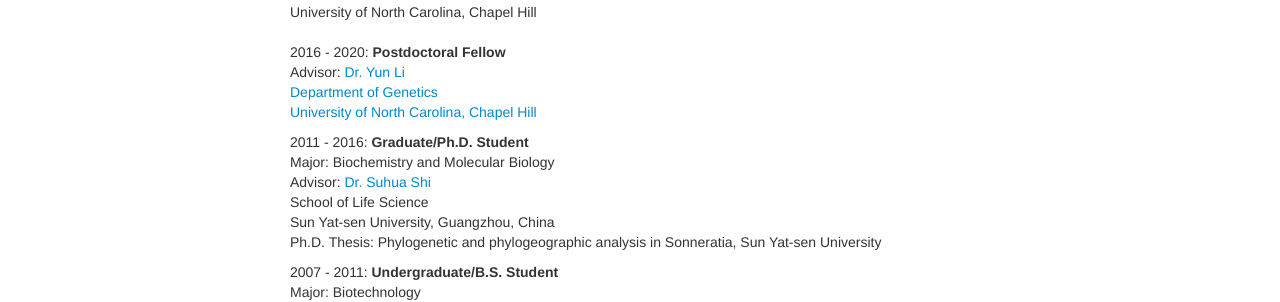
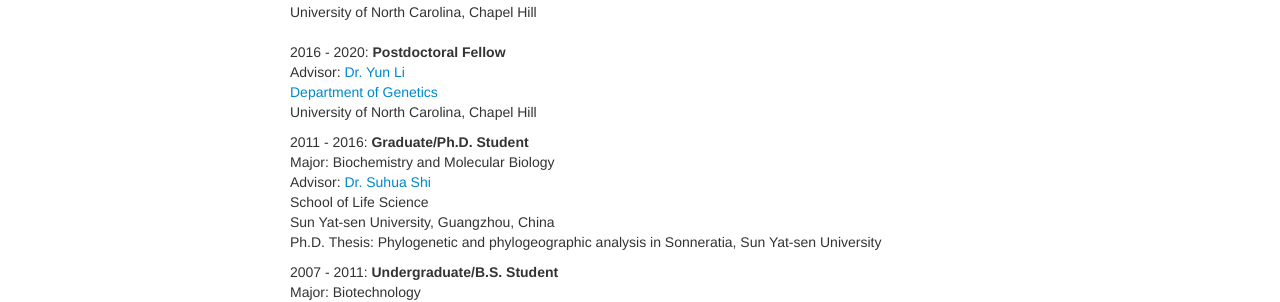
Before and after one commit to yycunc/yycunc.github.io, a Jekyll site: the page built from index.md, in a window 1280 px wide. Shown: the part 704-1006 px from the top of the page. Built offline with Jekyll 4.4.1, drawn with Linux system fonts in a browser that asks for light colours.

```diff
--- a/index.md
+++ b/index.md
@@ -30,7 +30,7 @@ My primary research interests focus on the development of statistical methods fo
 
 2016 - 2020:  <b>Postdoctoral Fellow</b><br/>
     Advisor: [Dr. Yun Li](https://www.med.unc.edu/genetics/directory/yun-li-phd/)<br/>
-    <a href="https://www.med.unc.edu/genetics/">Department of Genetics<br/>
+    <a href="https://www.med.unc.edu/genetics/">Department of Genetics</a><br/>
     University of North Carolina, Chapel Hill<br/>
 
 2011 - 2016:  <b>Graduate/Ph.D. Student</b><br/>
```
